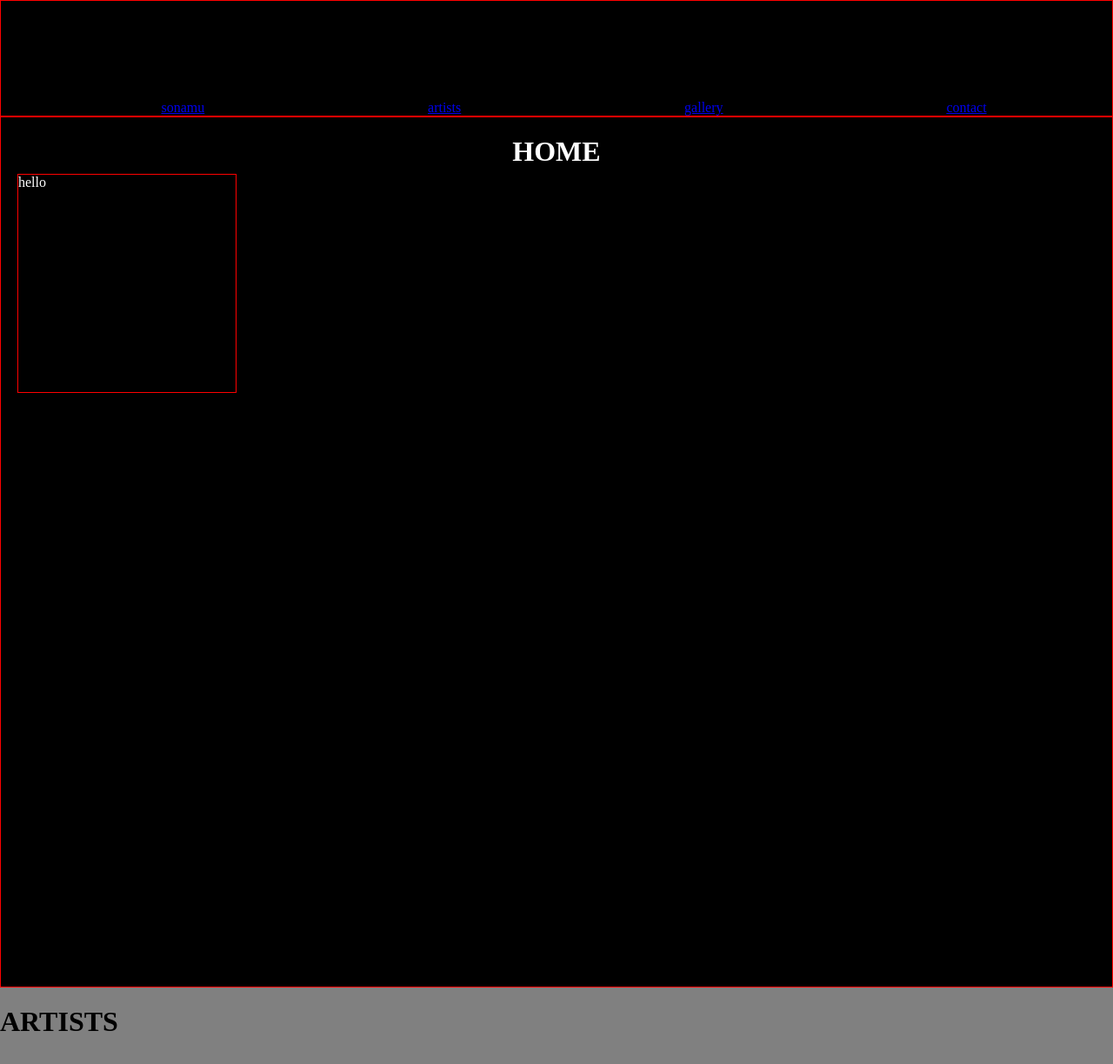
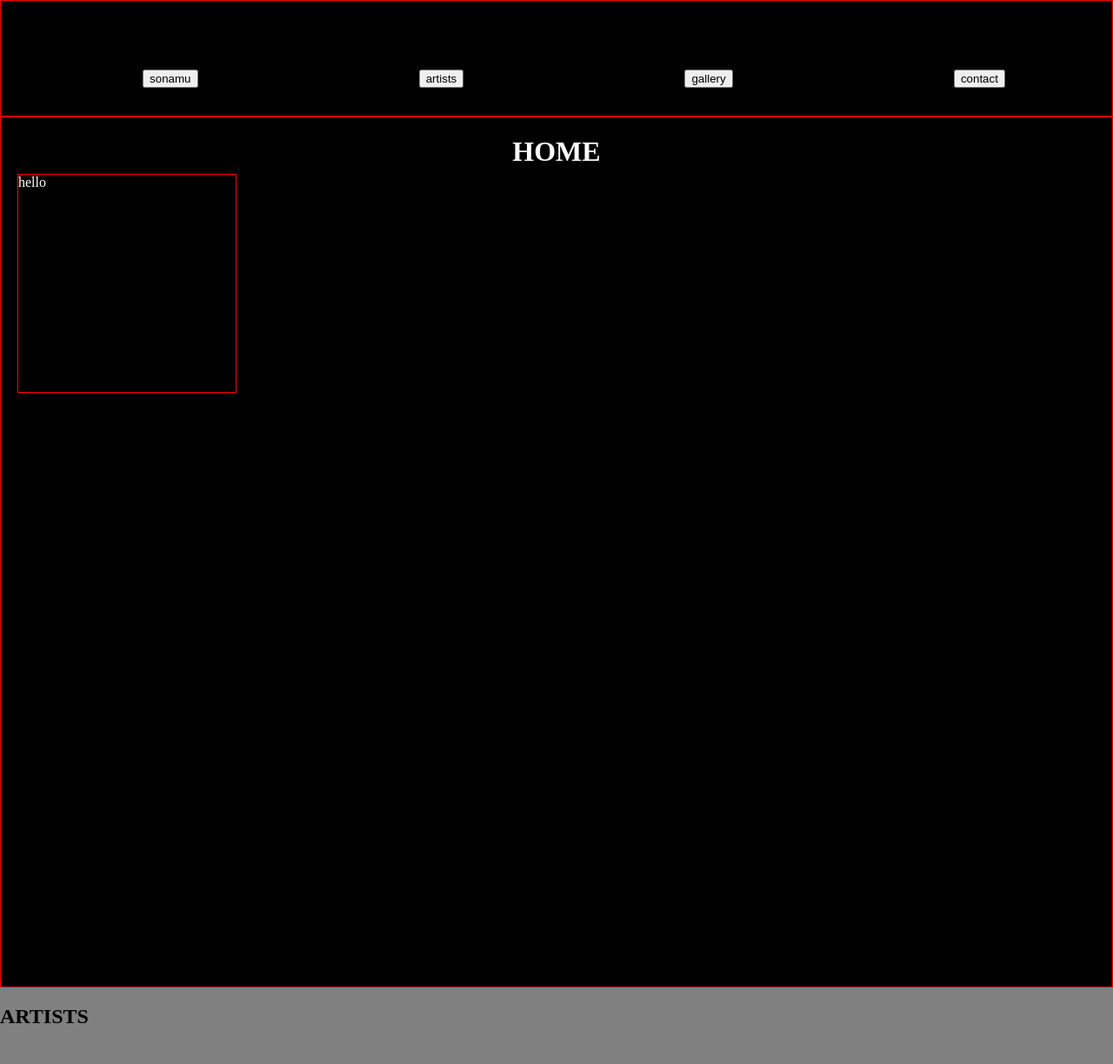
Before and after one commit to k-rewd/sonamu, a React (Vite) app: page /artists in a window 1280 px wide. Shown: the top 1224 px of the page at 87% size. Built offline with nearby package versions, Linux system fonts and the light colour scheme.

Commit message:
click to smooth scroll works! noice!!

```diff
--- a/src/components/Artists/index.jsx
+++ b/src/components/Artists/index.jsx
@@ -1,3 +1,6 @@
 export default function Artists() {
-  return <h1>ARTISTS</h1>
-}
+  return (
+  <section id='artistsSection'>
+    <h1>ARTISTS</h1>
+  </section>
+)}
--- a/src/components/Navbar/index.jsx
+++ b/src/components/Navbar/index.jsx
@@ -1,9 +1,36 @@
 import './navbar.css'
 
 export default function Navbar() {
+
+  const navLinks = ['sonamu', 'artists', 'gallery', 'contact']
+
+  const renderNavLinks = (content) => {
+    const scrollToId = `${content.toLowerCase()}Section`;
+    const handleClickNav = () => {
+      document.getElementById(scrollToId).scrollIntoView({behavior: 'smooth'})
+    }
+
+    return (
+      <ul key={content} >
+        <li>
+          <button
+            onClick={handleClickNav}
+          >{content}</button>
+        </li>
+      </ul>
+    )
+  }
+
   return (
     <div>
-      <ul id='navbar'>
+      <div id='navbar'>
+        {navLinks.map(nav => renderNavLinks(nav))}
+      </div>
+    </div>
+  )
+}
+
+{/* <ul id='navbar'>
         <a href='/'>sonamu</a>
         <li>
           <a href='/artists'>artists</a>
@@ -14,7 +41,4 @@ export default function Navbar() {
         <li>
           <a href='/contact'>contact</a>
         </li>
-      </ul>
-    </div>
-  )
-}
+      </ul> */}
```
